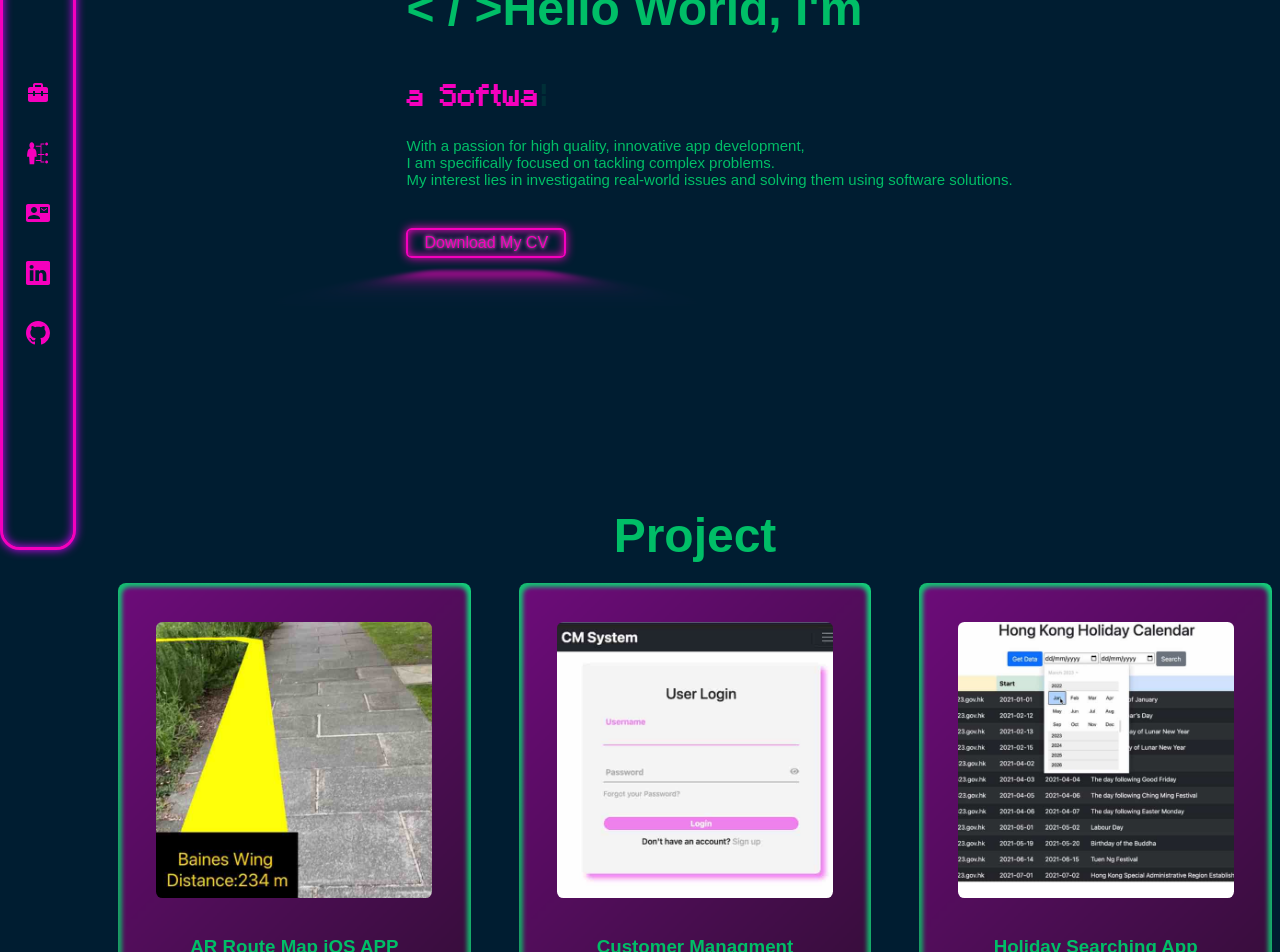
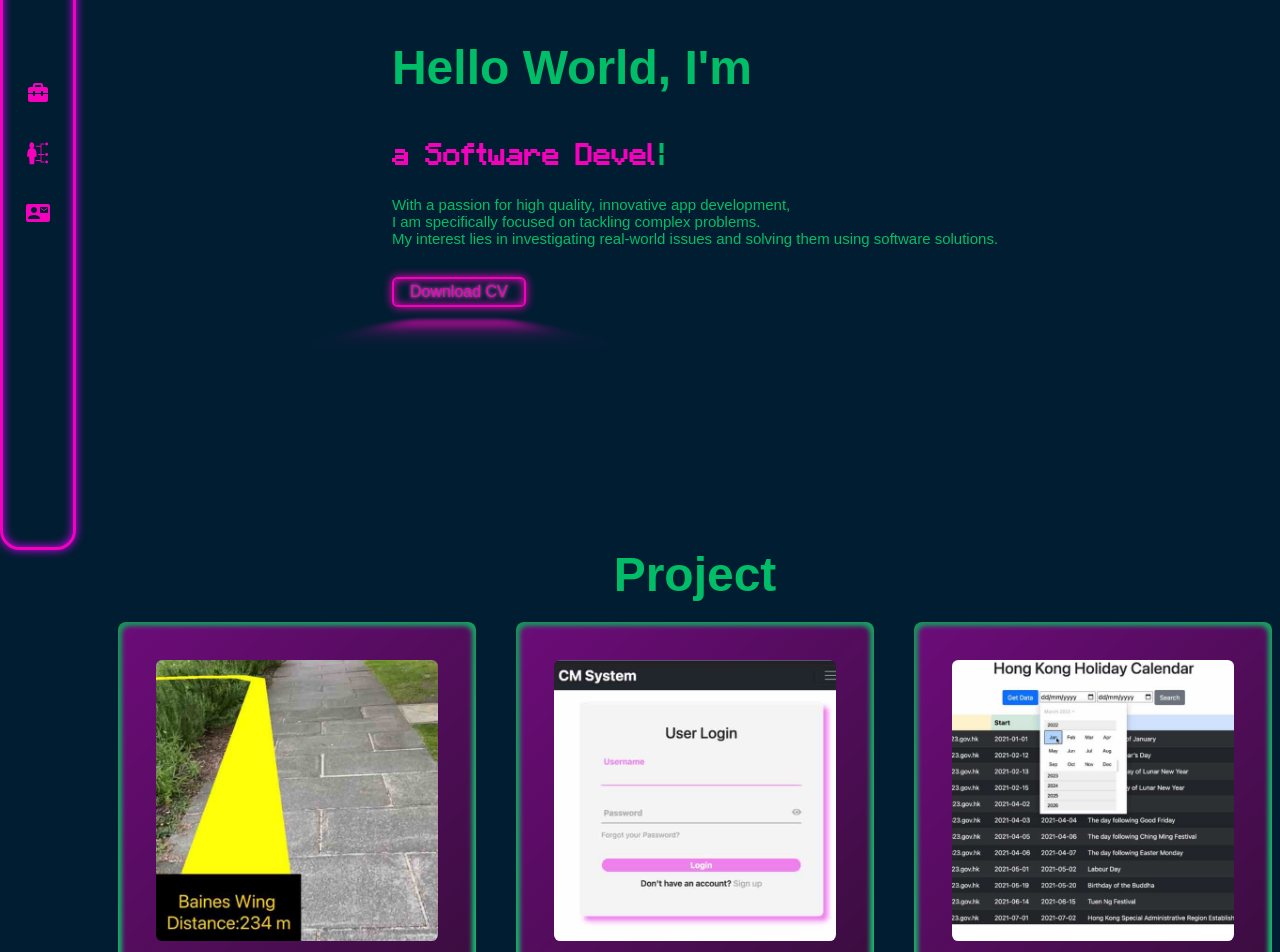
Before and after one commit to JasperHo1228/MyPortfolio, a React (Create React App) app in the folder portfolio/: page / in a window 1280 px wide. Shown: the part 240-1192 px from the top of the page. Built offline with nearby package versions, Linux system fonts and the light colour scheme; some icons are missing.

Commit message:
Done the contact part

```diff
--- a/portfolio/package.json
+++ b/portfolio/package.json
@@ -8,6 +8,7 @@
     "@testing-library/user-event": "^13.5.0",
     "aos": "^2.3.4",
     "bootstrap-icons": "^1.10.5",
+    "emailjs-com": "^3.2.0",
     "react": "^18.2.0",
     "react-dom": "^18.2.0",
     "react-icons": "^4.10.1",
--- /dev/null
+++ b/portfolio/src/ContactMe/Contact.js
@@ -0,0 +1,56 @@
+import React, { useRef } from 'react';
+import '../style/contactMe.css';
+import { MdEmail } from 'react-icons/md';
+import { BsLinkedin, BsGithub } from 'react-icons/bs';
+import emailjs from 'emailjs-com';
+
+function ContactMe() {
+  const form = useRef();
+
+  const sendEmail = (e) => {
+    e.preventDefault();
+
+    emailjs.sendForm('service_tl93m5j', 'template_ac1fy8z', form.current, 'Hg1PER7alrGpDygyB')
+      .then((result) => {
+        console.log(result.text);
+      }, (error) => {
+        console.log(error.text);
+      });
+      e.target.reset();
+  };
+
+  return (
+    <div className="contactMe-container" id="ContactMe">
+      <h1>
+        <div className="green-title">
+          Contact Me
+        </div>
+      </h1>
+      <div className="contactMe-content">
+        {/* <div className="MyLink-container">
+          <div>Check out my social media</div>
+          <a href="https://www.linkedin.com/in/tsun-yin-ho-46981222b/" target="_blank" rel="noreferrer" className="LinkName">
+            <span className="contact-icon">
+              <BsLinkedin />
+            </span>
+            <span className="ContactlinkTitle"> LinkedIn</span>
+          </a>
+          <a href="https://github.com/JasperHo1228" target="_blank" rel="noreferrer" className="LinkName">
+            <span className="contact-icon">
+              <BsGithub />
+            </span>
+            <span className="ContactlinkTitle">GitHub</span>
+          </a>
+        </div> */}
+        <form className="contactForm" ref={form} onSubmit={sendEmail}>
+          <input type="text" name="name" placeholder="Your Full Name" required />
+          <input type="text" name="email" placeholder="Your Email" required />
+          <textarea name="message" rows="7" placeholder="Your Message" required></textarea>
+          <button type="submit" className="submit-btn">Send</button>
+        </form>
+      </div>
+    </div>
+  );
+}
+
+export default ContactMe; // Make sure to export the component properly with the updated name
--- a/portfolio/src/ContactMe/contactMe.js
+++ /dev/null
@@ -1,13 +0,0 @@
-import React from "react";
-import '../style/contactMe.css'
-function contactMe(){
-    return(
-    <div className="contactMe-container" id="ContactMe">
-        <h1>
-            <div className="green-title">
-            Contact Me
-            </div>
-        </h1>
-    </div>);
-}
-export default contactMe;
--- a/portfolio/src/Home/Home.js
+++ b/portfolio/src/Home/Home.js
@@ -1,6 +1,7 @@
 import React, { useState, useEffect } from 'react';
 import {useTypewriter, Cursor} from 'react-simple-typewriter';
 import CV from '../asset/CV/Jasper.pdf'
+
 import '../style/home.css'
 
 
@@ -15,7 +16,7 @@ function Home(){
       const [cursorVisible, setCursorVisible] = useState(true);
 
       const [topic] = useTypewriter({
-        words: ["< / >Hello World, I'm"],
+        words: ["Hello World, I'm"],
         loop:1,
         typeSpeed:100,
       });
@@ -33,6 +34,7 @@ function Home(){
 
         return (
             <div className="home-container" id="Home">
+              <div className="home-wrapper">
                  <h1 className="Topic">
                    <span>{topic}</span>
                    {cursorVisible && <span className="cursorTopic" style={{ color: '#F500BD' }}><Cursor cursorStyle = "|" /></span>}
@@ -47,7 +49,10 @@ function Home(){
                                           I am specifically focused on tackling complex problems.<br/>
                                           My interest lies in investigating real-world issues and solving them using software solutions.
                </p>
-               <a href={CV} download className='Download_CV'>Download My CV</a>
+
+                  <a href={CV} download className='Download_CV'>Download CV</a>
+
+                  </div>
             </div>
 
           );
--- a/portfolio/src/component/Route.js
+++ b/portfolio/src/component/Route.js
@@ -3,7 +3,7 @@ import Home from '../Home/Home.js'
 import Project from '../Project/project.js'
 import Skills from '../Experience/Skills.js'
 import Experience from '../Experience/experience.js'
-import ContactMe from '../ContactMe/contactMe.js'
+import ContactMe from '../ContactMe/Contact.js'
 import {BiHomeAlt,BiSolidBriefcaseAlt2} from 'react-icons/bi'
 import {GiSkills} from 'react-icons/gi'
 import {PiProjectorScreenChartFill} from 'react-icons/pi'
--- a/portfolio/src/component/navbar.js
+++ b/portfolio/src/component/navbar.js
@@ -1,7 +1,6 @@
 import '../style/navbar.css';
 import React, { useState, useEffect} from 'react';
 import { myRoute } from '../component/Route.js';
-import { BsLinkedin, BsGithub } from 'react-icons/bs';
 import { GiHamburgerMenu } from 'react-icons/gi';
 import { ImCross } from 'react-icons/im';
 
@@ -56,28 +55,6 @@ function NavBar() {
                </a>
             </li>
           ))}
-
-          <li className="remove">
-            <a href="https://www.linkedin.com/in/tsun-yin-ho-46981222b/" className="barlink">
-              <span className="icon">
-                <ion-icon>
-                  <BsLinkedin />
-                </ion-icon>
-              </span>
-              <title>LinkedIn</title>
-            </a>
-          </li>
-
-          <li className="remove">
-            <a href="https://github.com/JasperHo1228" className="barlink">
-              <span className="icon">
-                <ion-icon>
-                  <BsGithub />
-                </ion-icon>
-              </span>
-              <title>GitHub</title>
-            </a>
-          </li>
         </ul>
       </nav>
     </div>
--- a/portfolio/src/style/Experience/experience.css
+++ b/portfolio/src/style/Experience/experience.css
@@ -1,5 +1,5 @@
 #Experience{
-    margin-top: 15%;
+  margin-top: 15rem;
 }
 
 .timeline_experience{
--- a/portfolio/src/style/Experience/skills.css
+++ b/portfolio/src/style/Experience/skills.css
@@ -1,6 +1,6 @@
 
 #Skills {
-  margin-top: 3%; /* Adjust this value as needed */
+  margin-top: 15rem;
 }
 
 
--- a/portfolio/src/style/contactMe.css
+++ b/portfolio/src/style/contactMe.css
@@ -1,3 +1,102 @@
-contactMe-container{
+#ContactMe{
+    margin-top: 15rem;
+    margin-bottom: 15rem;
+}
+.contactMe-container{
     position: relative;
 }
+.contactMe-content{
+    display: block;
+    justify-content: center;
+    align-items: center;
+}
+
+.MyLink-container{
+    display: flex;
+    flex-direction: column;
+    gap: 1.2rem;
+}
+
+.mylink-option{
+    text-align: center;
+}
+
+.LinkName{
+    font-family: Tomorrow, sans-serif;
+    border-radius: 0.7rem;
+    background: linear-gradient(315deg,#2a0e2c,#6c0c79);
+    padding:1.2rem;
+    text-align: center;
+    border: #00BE67 solid;
+    transition: ease-in-out 1s;
+    cursor: pointer;
+    color:#00BE67;
+    top:10px;
+    text-shadow: 0 0 0.2rem rgba(204, 194, 194, 0.467),
+    0 0 0.5rem  #06c57c;
+}
+.contact-icon{
+  font-size: 150%;
+  color:#00BE67;
+}
+
+.LinkName:hover{
+    background: #001D31;
+}
+
+.ContactlinkTitle{
+  position: relative;
+  bottom:5px;
+  margin-left:10px;
+}
+
+form{
+    display: flex;
+    flex-direction: column;
+    gap: 1.2rem;
+    justify-content: center;
+    align-items: center;
+}
+
+input,
+textarea{
+    font-family: Tomorrow, sans-serif;
+    width: 100%;
+    padding: 1.5rem;
+    border-radius: 0.5rem;
+    border: #00BE67 solid;
+    resize: none;
+    color: #00BE67;
+    background: linear-gradient(315deg,#2a0e2c,#6c0c79);
+    font-size: 110%;
+    margin-left:15%;
+    margin-right: 15%;
+    max-width: 800px;
+}
+::placeholder{
+    color:rgb(97, 209, 131);
+    font-size: 110%;
+}
+
+.submit-btn{
+    background-color: #00BE67;
+    color: #6c0c79;
+    width: 100%;
+    padding: 1.5rem;
+    max-width: 800px;
+}
+@media screen and (max-width :1024px) {
+    .contactMe-content{
+        grid-template-columns: 1fr;
+        gap:2rem;
+    }
+}
+
+
+@media screen and (max-width :600px) {
+    .contactMe-content{
+        width:90% ;
+        grid-template-columns: 1fr;
+        gap:2rem;
+    }
+}
--- a/portfolio/src/style/home.css
+++ b/portfolio/src/style/home.css
@@ -1,13 +1,16 @@
 
-.home-container{
-   position: relative;
-   padding-left:17%;
-   margin-left: 8%;
-   margin-right: 15%;
-   padding-top:15%;
-   padding-bottom:20%;
+.home-container {
+  position: relative;
+  margin-top: 15rem;
+  margin-bottom: 15rem;
+  display: flex;
+  justify-content: center;
+  align-items: center;
 }
 
+.home-wrapper{
+   display: block;
+}
  .Topic{
   font-family: Tomorrow, sans-serif;
   color:#00BE67;
@@ -25,6 +28,8 @@
   color:#00BE67;
   font-size: 15px;
   margin-top:25px;
+  justify-content: start;
+  align-items: center;
 }
 
 ::after,
@@ -33,7 +38,7 @@
 }
 
 .Download_CV{
-  margin-top:25px;
+  margin-top:15px;
   font-family: Tomorrow, sans-serif;
   display:inline-block;
   position: relative;
@@ -96,6 +101,24 @@
   opacity: 1;
 }
 
+.myInfo{
+  display: flex;
+  justify-content: start;
+  gap: 1.5rem;
+}
+
+.mylinkOptions{
+  display: flex;
+  gap: 1.5rem;
+  margin-right: 10px;
+}
+
+
+.contact-icon{
+  font-size: 170%;
+  color:#181617;
+}
+
 html{
   scroll-behavior: smooth;
 }
--- a/portfolio/src/style/project.css
+++ b/portfolio/src/style/project.css
@@ -1,11 +1,3 @@
-.project-container{
-   display: grid;
-   justify-content: center;
-   align-items: center;
-   grid-template-columns: repeat(3, 1fr);
-   grid-gap: 3rem;
-}
-
 @media screen and (max-width: 1024px) {
     .project-container{
         grid-template-columns:repeat(2, 1fr);
@@ -89,19 +81,22 @@
     align-items: center;
 }
 
-/* red #ff2770
-blue #45f3ff
-#6B0082 purple
-#A60057 midnight red */
+.project-container{
+  display: grid;
+  grid-template-columns: repeat(3, 1fr);
+  max-width: 1300px;
+  gap: 2.5rem;
+  margin: 0 auto;
+}
 
 .frame{
     background-color: rgba(0, 0, 0, 0.5);
-    max-width: 100%;
     padding: 1.2rem;
     border-radius: 0.5rem;
     position: relative;
     overflow: hidden;
     justify-content: center;
+    align-items: center;
     height: 100%;
     width: 100%;
 }
```
Also changed, not shown: 1 other file (tests, documents, lock files or other folders).
